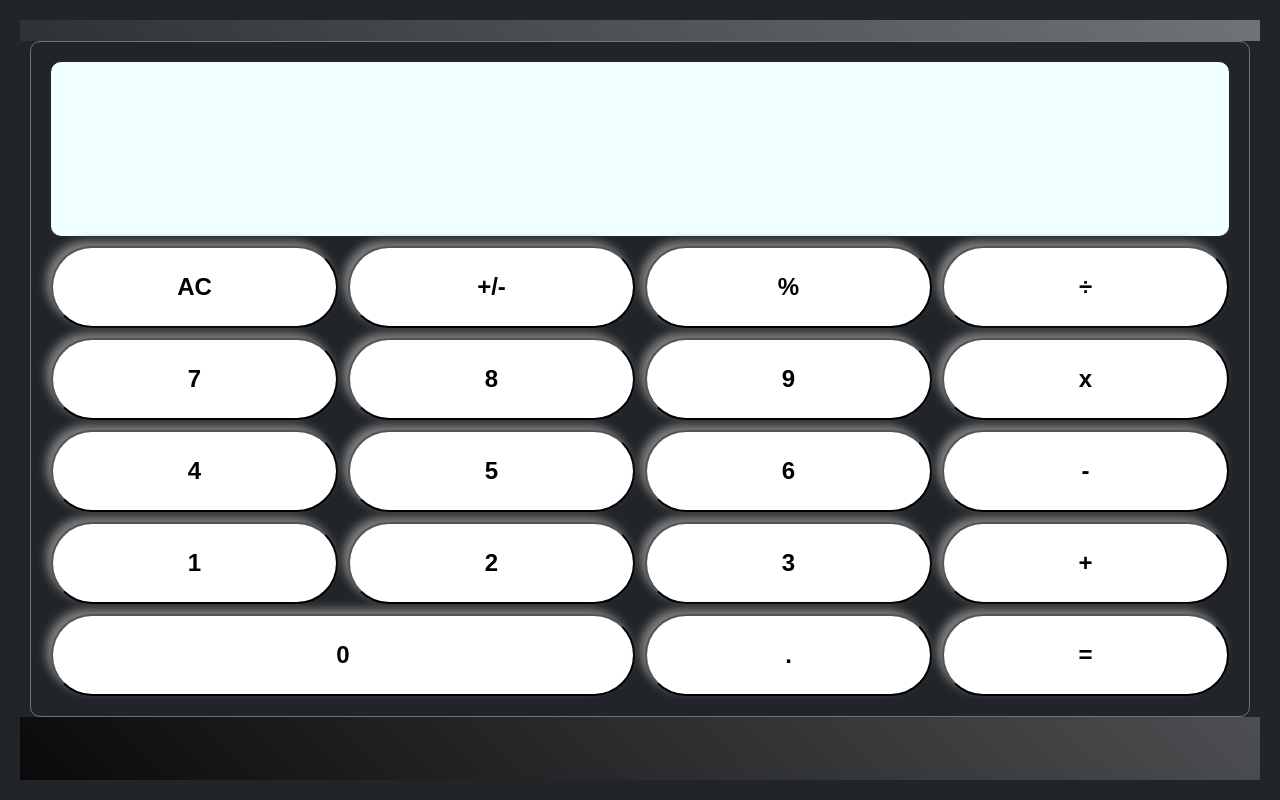
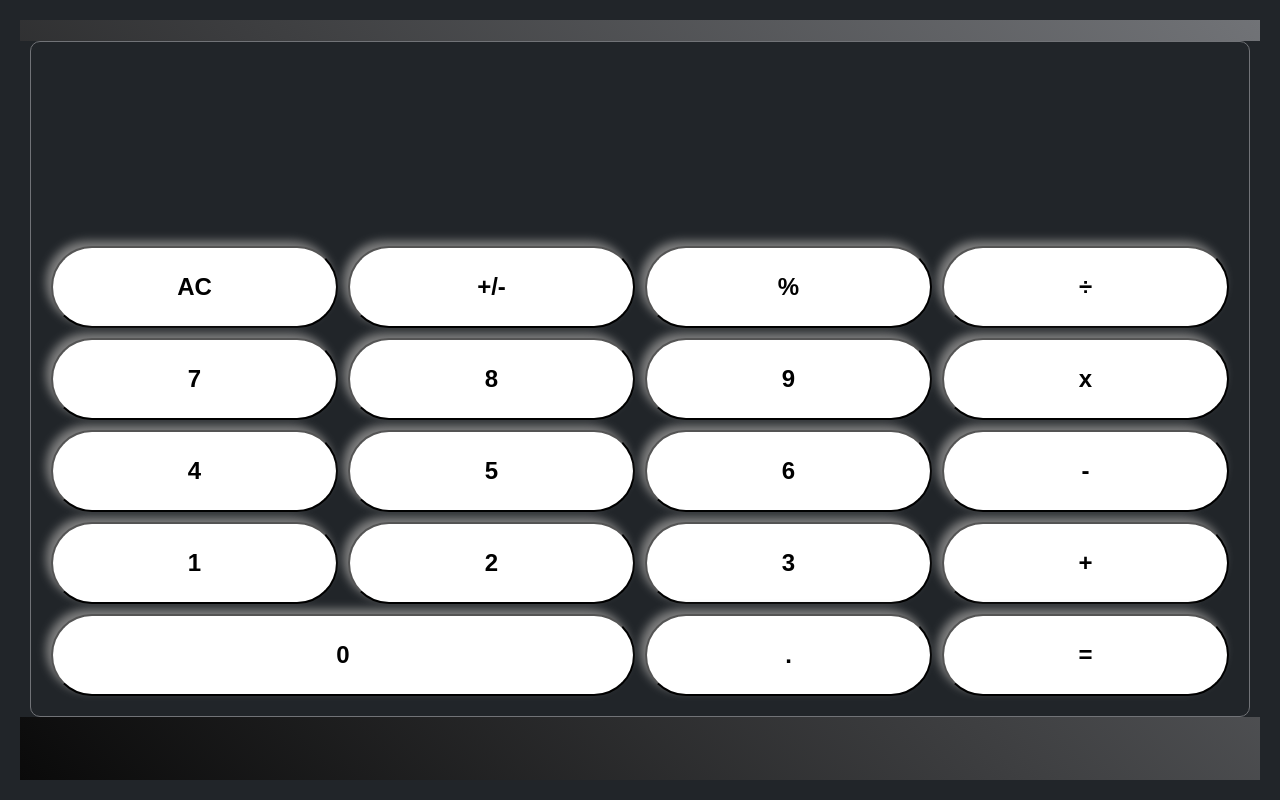
Before and after one commit to Alan-day/nology-calculator, a plain HTML site: page index.html in a window 1280 px wide. Both pictures are taken after a click on the button "AC". Drawn offline with Linux system fonts and the light colour scheme.

Commit message:
minor fixes

```diff
--- a/app.js
+++ b/app.js
@@ -3,10 +3,12 @@ let userInput = document.querySelector("#numberInput");
 const numbers = document.querySelectorAll(".number");
 const operations = document.querySelectorAll(".operation");
 const equals = document.querySelector("#equals");
+const clear = document.querySelector(".clear");
 
 let firstPart = " ";
 let operator = " ";
 let secondPart = " ";
+let product = "";
 
 /*const calculate=(numbers)=> {
 const value = numbers.textContent
@@ -29,7 +31,7 @@ const handleNumberClick = (event) => {
   } else {
   }
 };
-
+// equal function
 const handleEquals = (event) => {
   if (operator == "+") {
     userInput.innerHTML = parseInt(firstPart) + parseInt(secondPart);
@@ -50,7 +52,7 @@ const handleEquals = (event) => {
     console.log(userInput.innerHTML);
   }
 };
-
+equals.addEventListener("click", handleEquals);
 /*
 
 
@@ -80,13 +82,12 @@ operations.forEach((element) => {
   element.addEventListener("click", handleOperationClick);
 });
 
-equals.addEventListener("click", handleEquals);
-
+//clear function
 const handleClearFunction = (event) => {
-  userInput.innerHTML += event.target.innerText;
-  firstPart = "";
-  operator = "";
-  partTwo = "";
+  userInput.innerHTML = null;
+  firstPart = " ";
+  operator = " ";
+  secondPart = " ";
 };
 
-equals.addEventListener("click", handleClearFunction);
+clear.addEventListener("click", handleClearFunction);
--- a/main.scss
+++ b/main.scss
@@ -28,7 +28,9 @@ body {
     "zero zero dot equals     ";
 
   .numberInput {
-    background-color: azure;
+    font-weight: bold;
+    font-size: 36px;
+    color: lightblue;
     grid-area: input;
   }
   .number {
@@ -115,5 +117,8 @@ h1 {
 }
 
 div {
+  display: flex;
+  justify-content: center;
+  align-items: center;
   border-radius: 10px;
 }
```
Also changed, not shown: index.html (+0 -16 lines), main.css, 1 other file.
